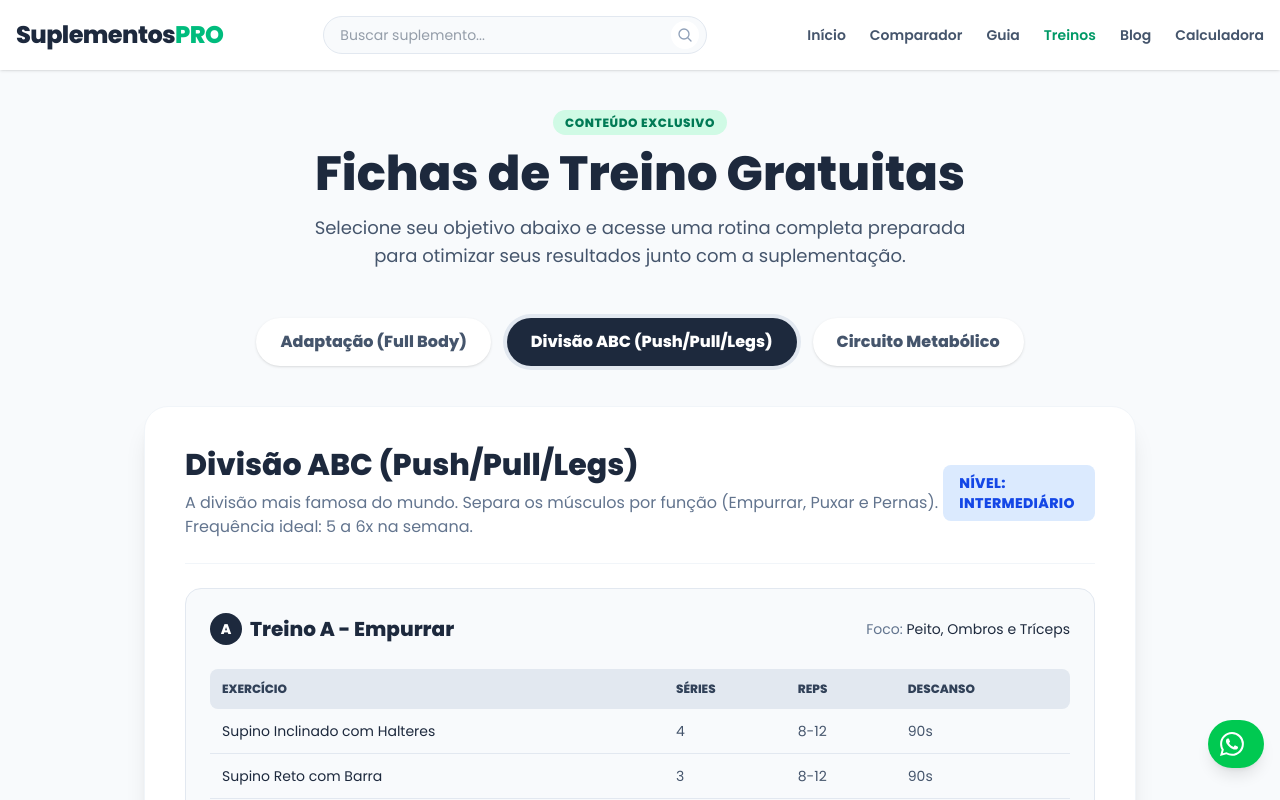
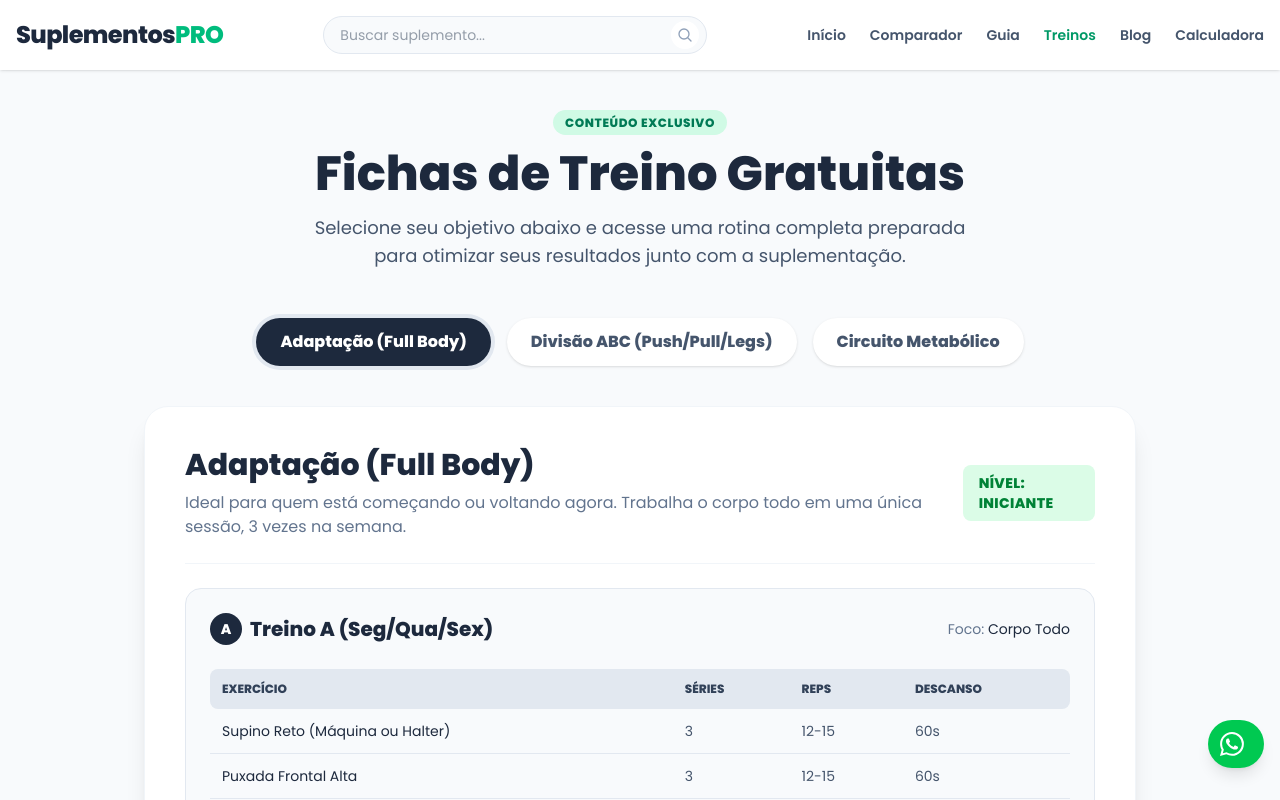
Before and after one commit to brunoandradearruda/siteVendasSuplementos, a Next.js app: page /treinos in a window 1280 px wide. Shown: the top 800 px of the page. Built offline with nearby package versions, Linux system fonts and the light colour scheme.

Commit message:
site corrigido

```diff
--- a/src/app/treinos/page.tsx
+++ b/src/app/treinos/page.tsx
@@ -1,13 +1,19 @@
 "use client";
 
 import { useState } from 'react';
-// AQUI ESTAVA O ERRO: Importe diretamente do caminho relativo se o alias @ não funcionar
-import { listaDeTreinos, RotinaTreino } from '@/data/treinos';
+// CORREÇÃO: Usando caminho relativo para garantir que o arquivo seja encontrado
+import { listaDeTreinos, RotinaTreino } from '../../data/treinos';
 import Link from 'next/link';
 
 export default function TreinosPage() {
-  // Garante que a lista existe antes de tentar acessar o índice [1]
-  const treinoInicial = listaDeTreinos.length > 1 ? listaDeTreinos[1] : listaDeTreinos[0];
+  // Garante que a lista existe e tem itens antes de tentar acessar
+  const treinoInicial = listaDeTreinos && listaDeTreinos.length > 0 ? listaDeTreinos[0] : null;
+
+  // Se por algum motivo a lista estiver vazia ou indefinida, evitamos o crash
+  if (!treinoInicial) {
+    return <div className="p-10 text-center">Carregando treinos...</div>;
+  }
+
   const [treinoAtivo, setTreinoAtivo] = useState<RotinaTreino>(treinoInicial);
 
   return (
```
